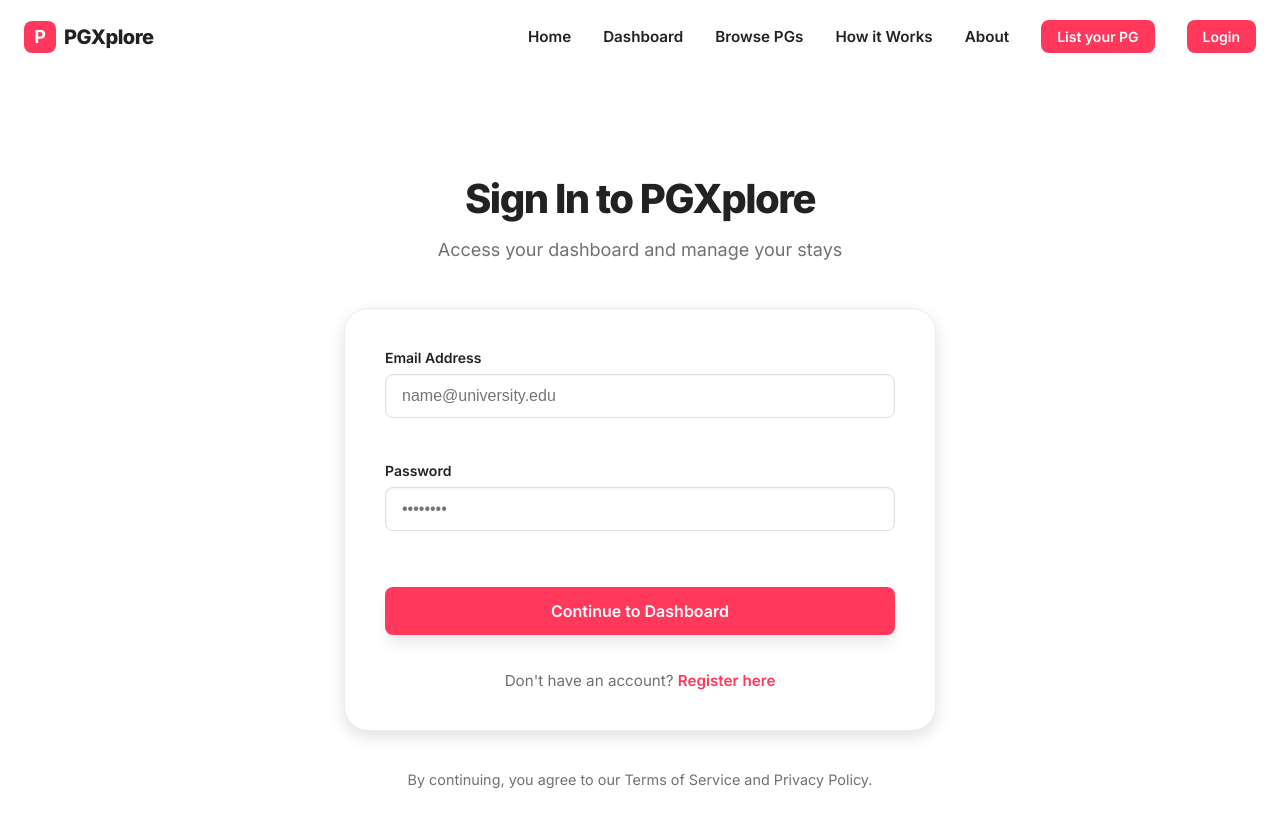
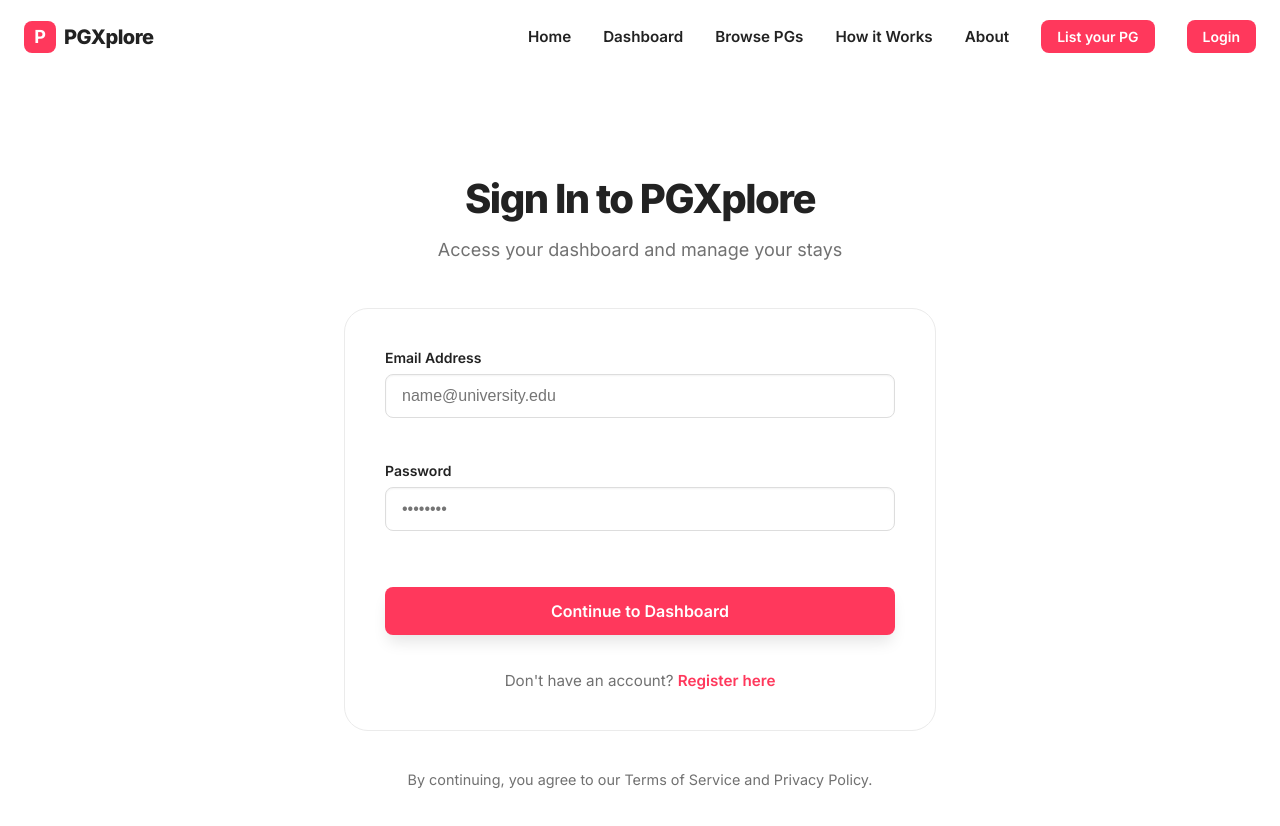
Before and after one commit to S-A-N-K-A-L-P/PG-Connect, a Next.js app: page /login in a window 1280 px wide. Shown: the top 826 px of the page. Built offline with nearby package versions, Linux system fonts and the light colour scheme; no server answers.

Commit message:
feat: Add a new `Card` UI component with customizable padding, hover effects, and shadow.

```diff
--- a/src/components/ui/Card.tsx
+++ b/src/components/ui/Card.tsx
@@ -6,9 +6,15 @@ interface CardProps extends React.HTMLAttributes<HTMLDivElement> {
   children: React.ReactNode;
   padding?: string;
   hover?: boolean;
+  shadow?: "sm" | "md" | "lg" | "xl";
 }
 
-export const Card: React.FC<CardProps> = ({ children, padding = "24px", style, hover, ...props }) => {
+export const Card: React.FC<CardProps> = ({ children, padding = "24px", style, hover, shadow, ...props }) => {
+  const getShadow = () => {
+    if (shadow) return `var(--shadow-${shadow})`;
+    return hover ? "var(--shadow-lg)" : "var(--shadow-md)";
+  };
+
   return (
     <div
       style={{
@@ -16,7 +22,7 @@ export const Card: React.FC<CardProps> = ({ children, padding = "24px", style, h
         border: "1px solid var(--border-light)",
         borderRadius: "var(--radius-lg)",
         padding,
-        boxShadow: hover ? "var(--shadow-lg)" : "var(--shadow-md)",
+        boxShadow: getShadow(),
         transition: "all 0.3s ease",
         ...style,
       }}
```
